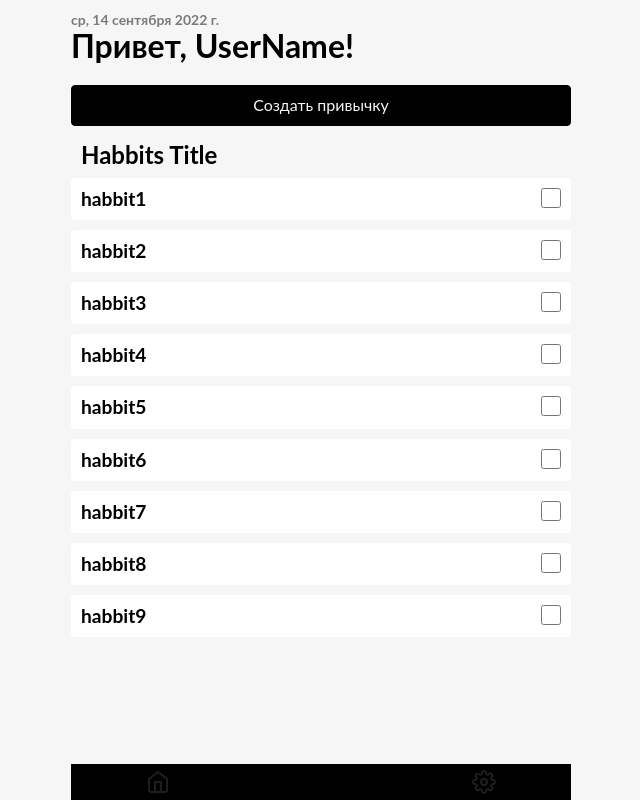
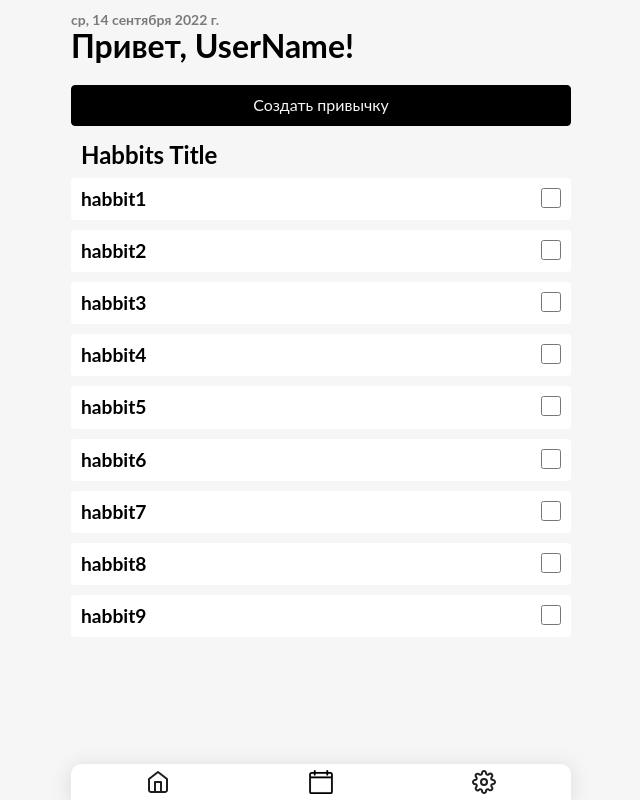
Before and after one commit to Getvion/habbit-tracker, a React (Vite) app: page / in a window 1280 px wide. Shown: the whole page, without its empty margins (319-959 px from the left). Built offline with nearby package versions, Linux system fonts and the light colour scheme.

Commit message:
fix: change background from black to white

```diff
--- a/src/common/Footer/Footer.module.scss
+++ b/src/common/Footer/Footer.module.scss
@@ -1,7 +1,9 @@
 .footer {
   position: fixed;
   bottom: 0;
-  background: #000;
+  background: var(#{--components-background-default});
+  box-shadow: var(#{--element-shadow-default});
+  border-radius: 10px 10px 0 0;
   padding-top: 6px;
   padding-bottom: 3px;
   width: inherit;
```
